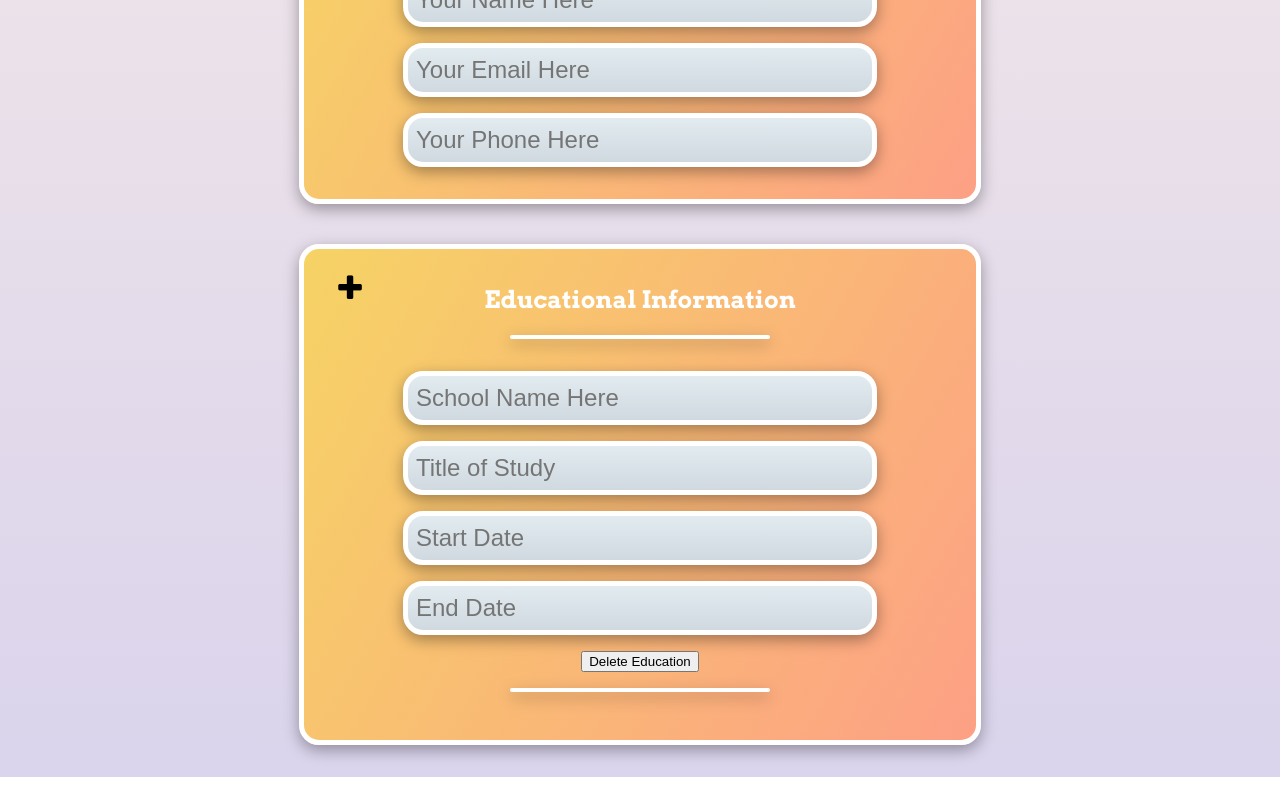
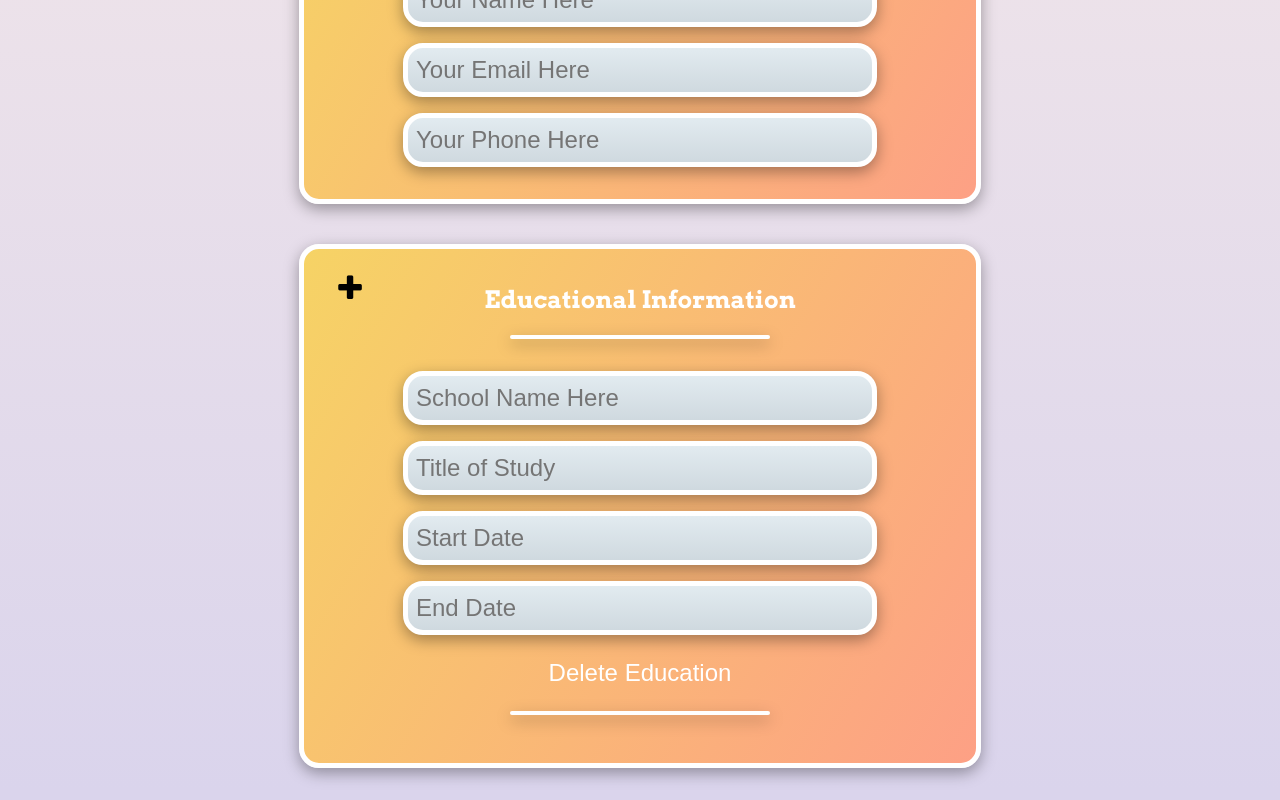
Before and after one commit to Dvdt5/Odin_Project---CV_Application, a React (Vite) app: page / in a window 1280 px wide. Shown: the part 298-1098 px from the top of the page. Before the commit the page ends 1075 px from the top, so only its background shows below. Built offline with nearby package versions, Linux system fonts and the light colour scheme; a web font is replaced by a local one.

Commit message:
minor style changes

```diff
--- a/src/components/EducationalSection/Education.css
+++ b/src/components/EducationalSection/Education.css
@@ -4,7 +4,12 @@
     position: relative;
 }
 
-
+#noEducationText {
+    text-align: center;
+    color: white;
+    font-size: 24px;
+    font-weight: bold;
+}
 
 #addEducationBtn {
     position: absolute;
@@ -27,3 +32,22 @@
 #addEducationBtn:active {
     color: #ff5858;
 }
+
+.deleteEducationBtn {
+    border-radius: 10px;
+    font-size: 24px;
+    cursor: pointer;
+    padding: 8px;
+    color: white;
+
+    border: 0;
+    background-color: transparent;
+    transition: background-color 0.2s ease-in 0s;
+}
+.deleteEducationBtn:hover {
+    background-color: rgb(255, 255, 255);
+    color: black;
+}
+.deleteEducationBtn:active {
+    color: #ff5858;
+}
--- a/src/components/EducationalSection/EducationalExperience.jsx
+++ b/src/components/EducationalSection/EducationalExperience.jsx
@@ -39,7 +39,7 @@ function EducationalExperience () {
           <i className="fa fa-plus"></i>
           </button>
         {educationInfo.length === 0 ? (
-            <p>click plus to add a segment</p>
+            <p id="noEducationText">Click plus to add an education</p>
           ) : (
             educationInfo.map((education, index) => {
               return (
--- a/src/components/EducationalSection/EducationalInfo.jsx
+++ b/src/components/EducationalSection/EducationalInfo.jsx
@@ -58,6 +58,7 @@ function EducationalInfo ({educationObject, educationInfo, setEducationInfo, ind
             <div className="inputRow">
                 <button
                 type="button"
+                className="deleteEducationBtn"
                 onClick={removeEducation}
                 >
                 Delete Education
```
